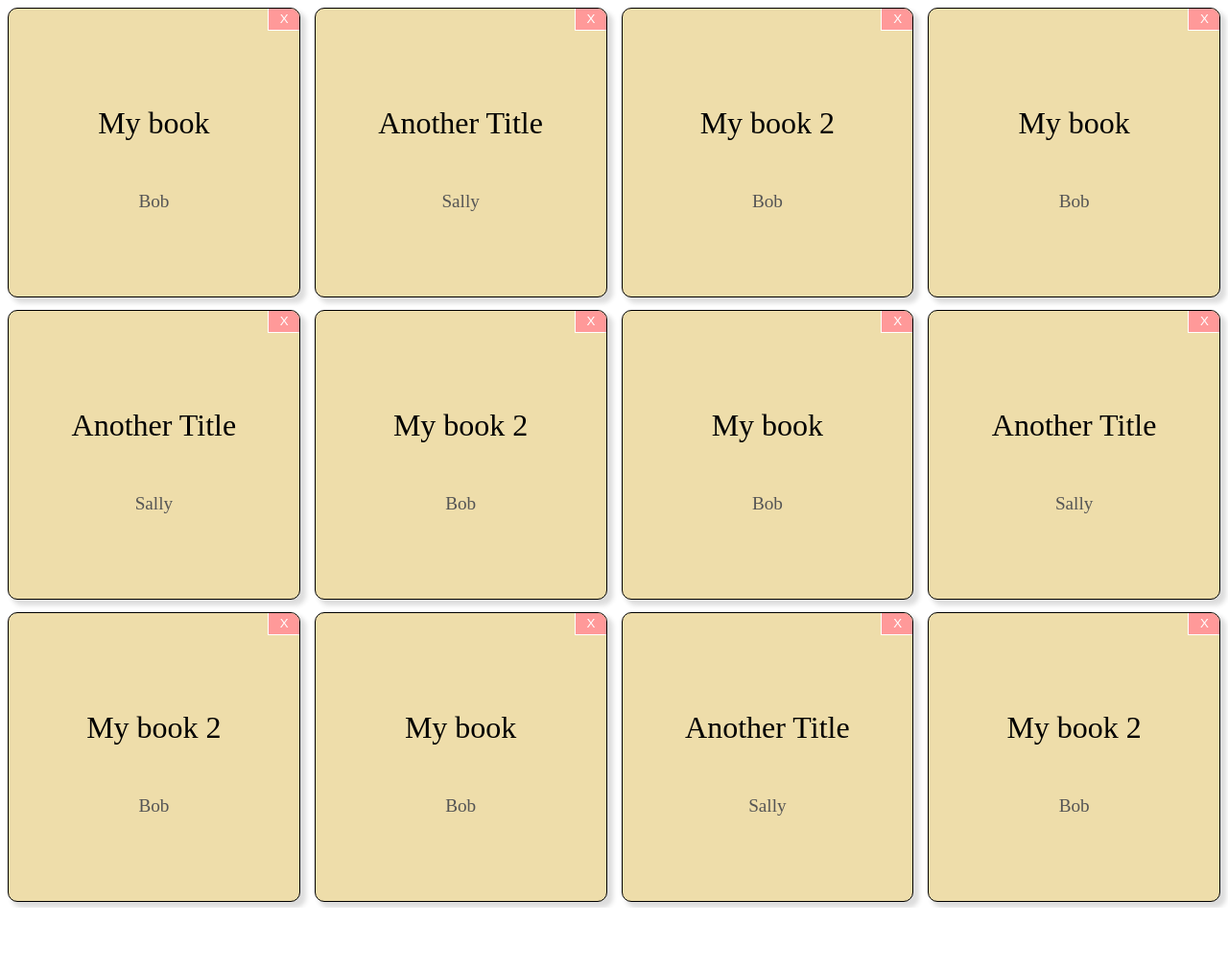
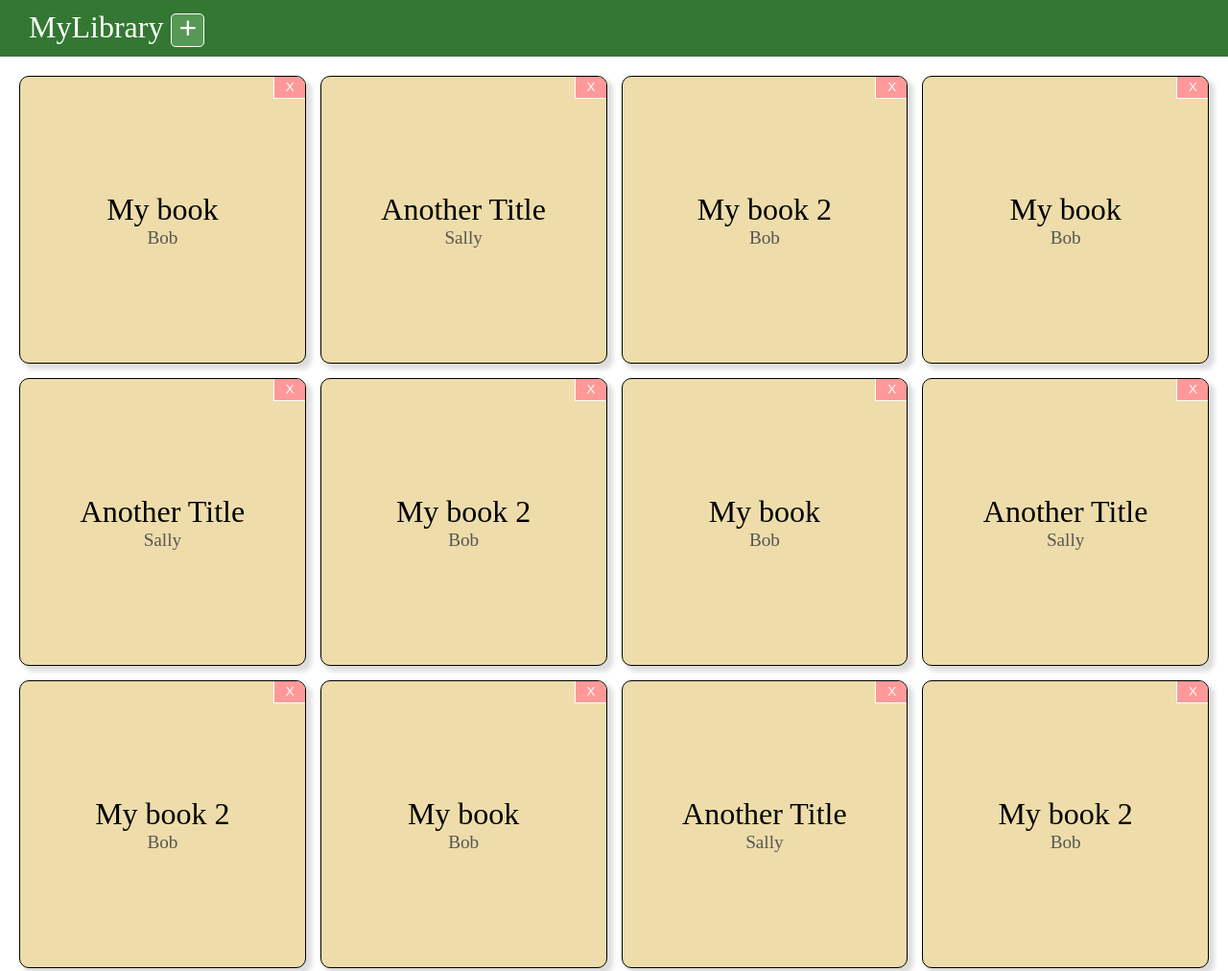
Before and after one commit to ChaseDVickery/odin-library, a plain HTML site: page index.html in a window 1280 px wide. Shown: the top 1012 px of the page at 96% size. Before the commit the page ends 946 px from the top, so only its background shows below. Drawn offline with Linux system fonts and the light colour scheme.

Commit message:
add header

```diff
--- a/index.html
+++ b/index.html
@@ -9,14 +9,23 @@
     <script src="library.js" defer></script>
 </head>
 <body>
+    <div class="content">
+        <header>
+            MyLibrary
+            <button class="edit-btn sat-btn" id="add-book-btn"><span>+</span></button>
+        </header>
+
+        <main>
             <div class="library">
                 <div class="book-card" id="book-card-base">
                     <!-- <div class="wrapper"> -->
                         <p class="title">Book Title</p>
                         <p class="author">Author Name</p>
-                <button class="remove-btn">X</button>
+                        <button class="remove-btn sat-btn">X</button>
                     <!-- </div> -->
                 </div>
             </div>
+        </main>
+    </div>
 </body>
 </html>
--- a/style.css
+++ b/style.css
@@ -1,16 +1,48 @@
+* {
+    margin: 0;
+    padding: 0;
+    box-sizing: border-box;
+}
 
 :root {
     --card-hover-transition-time: 0.05s;
 }
 
+header {
+    background-color: #373;
+    color: white;
+    padding: 10px 30px;
+    vertical-align: center;
+    font-size: 2rem;
+}
+
+.edit-btn {
+    width: 35px;
+    height: 35px;
+    border-radius: 5px;
+    transition: var(--card-hover-transition-time);
+
+    background-color: #595;
+    border: solid white 1px;
+    color: white;
+    font-size: 100%;
+    text-align: center;
+    vertical-align: middle;
+    line-height: 0px;
+
+    span {
+        position: relative;
+        top: -3px;
+    }
+}
+
+
 .library {
     display: grid;
+    padding: 20px;
 
-    /* grid-template-rows: repeat(2, clamp(150px, 100%, 300px)); */
     grid-auto-rows: 300px;
     grid-template-columns: repeat(auto-fit, minmax(250px, 1fr));
-    /* grid-template-columns: fit-content(20%); */
-    /* grid-template-columns: repeat(auto-fit, clamp(250px, 33%, 400px)); */
     gap: 15px;
 }
 
@@ -54,10 +86,6 @@
     scale: 1.01;
     box-shadow: 5px 5px 5px 1px #bbb;
     transition: var(--card-hover-transition-time);
-    /* .remove-btn {
-        scale: 1.3;
-        transition: var(--card-hover-transition-time);
-    } */
 }
 .book-card {
     position: relative;
@@ -76,7 +104,11 @@
     color: white;
 }
 .remove-btn:hover {
-    background-color: #f66;
-    transform: scaleX(1.3);
+    /* background-color: #f66; */
+    transform: scale(1.3);
     transition: var(--card-hover-transition-time);
 }
+.sat-btn:hover {
+    filter: saturate(2);
+    transition: var(--card-hover-transition-time);
+}
```
Lines whose indentation alone changed are shown as unchanged.
